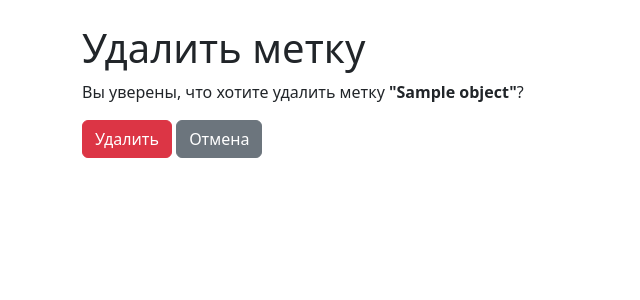
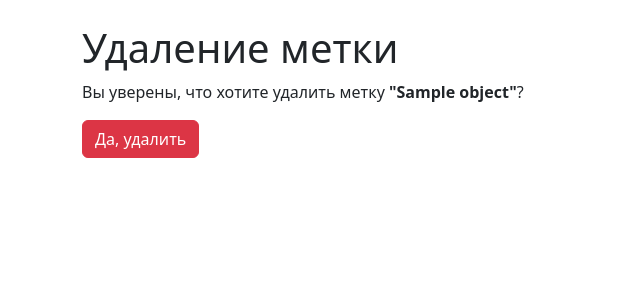
Before and after one commit to ntenengolts/python-project-52, a Django app: template task_manager/templates/label_confirm_delete.html in a window 1280 px wide. Shown: the part 56-356 px from the top of the page, without its empty margins (0-640 px from the left). Run offline with Django 5.2, Linux system fonts and the light colour scheme; the template is opened without the code that fills it: most values are stand-ins (such as "Sample title", 1, 10 or a date in 2020); some libraries are stand-ins or nearby versions.

Commit message:
fix13 text

```diff
--- a/task_manager/labels/views.py
+++ b/task_manager/labels/views.py
@@ -32,7 +32,7 @@
     success_url = reverse_lazy("labels:list")
 
     def form_valid(self, form):
-        messages.success(self.request, "Метка успешно обновлена")
+        messages.success(self.request, "Метка успешно изменена")
         return super().form_valid(form)
 
 
@@ -46,7 +46,7 @@
         if label.tasks.exists():
             messages.error(
                 self.request,
-                "Невозможно удалить метку, так как она используется в задачах",
+                "Невозможно удалить метку, потому что она используется",
             )
             return redirect(self.success_url)
         messages.success(self.request, "Метка успешно удалена")
--- a/task_manager/tasks/views.py
+++ b/task_manager/tasks/views.py
@@ -40,7 +40,7 @@
     form_class = TaskForm
     template_name = "tasks_form.html"
     success_url = reverse_lazy("tasks:list")
-    success_message = "Задача успешно обновлена"
+    success_message = "Задача успешно изменена"
 
 
 class TaskDeleteView(
@@ -55,5 +55,5 @@
         return self.get_object().author == self.request.user
 
     def handle_no_permission(self):
-        messages.error(self.request, "Задачу может удалить только её автор")
+        messages.error(self.request, "Задачу может удалить только ее автор")
         return redirect(self.success_url)
--- a/task_manager/templates/label_confirm_delete.html
+++ b/task_manager/templates/label_confirm_delete.html
@@ -2,11 +2,10 @@
 {% load django_bootstrap5 %}
 
 {% block content %}
-<h1>Удалить метку</h1>
+<h1>Удаление метки</h1>
 <p>Вы уверены, что хотите удалить метку <strong>"{{ object.name }}"</strong>?</p>
 <form method="post">
   {% csrf_token %}
-  <button type="submit" class="btn btn-danger">Удалить</button>
-  <a href="{% url 'labels:list' %}" class="btn btn-secondary">Отмена</a>
+  <button type="submit" class="btn btn-danger">Да, удалить</button>
 </form>
 {% endblock %}
--- a/task_manager/templates/status_confirm_delete.html
+++ b/task_manager/templates/status_confirm_delete.html
@@ -1,10 +1,9 @@
 {% extends "base.html" %}
 {% block content %}
-<h1>Удалить статус</h1>
+<h1>Удаление статуса</h1>
 <p>Вы уверены, что хотите удалить статус "{{ object.name }}"?</p>
 <form method="post">
   {% csrf_token %}
-  <button type="submit" class="btn btn-danger">Удалить</button>
-  <a href="{% url 'statuses:list' %}" class="btn btn-secondary">Отмена</a>
+  <button type="submit" class="btn btn-danger">Да, удалить</button>
 </form>
 {% endblock %}
--- a/task_manager/templates/tasks_confirm_delete.html
+++ b/task_manager/templates/tasks_confirm_delete.html
@@ -6,7 +6,6 @@
 <p>Вы уверены, что хотите удалить задачу <strong>{{ object.name }}</strong>?</p>
 <form method="post">
     {% csrf_token %}
-    <a href="{% url 'tasks:list' %}" class="btn btn-secondary">Отмена</a>
-    <button type="submit" class="btn btn-danger">Удалить</button>
+    <button type="submit" class="btn btn-danger">Да, удалить</button>
 </form>
 {% endblock %}
```
